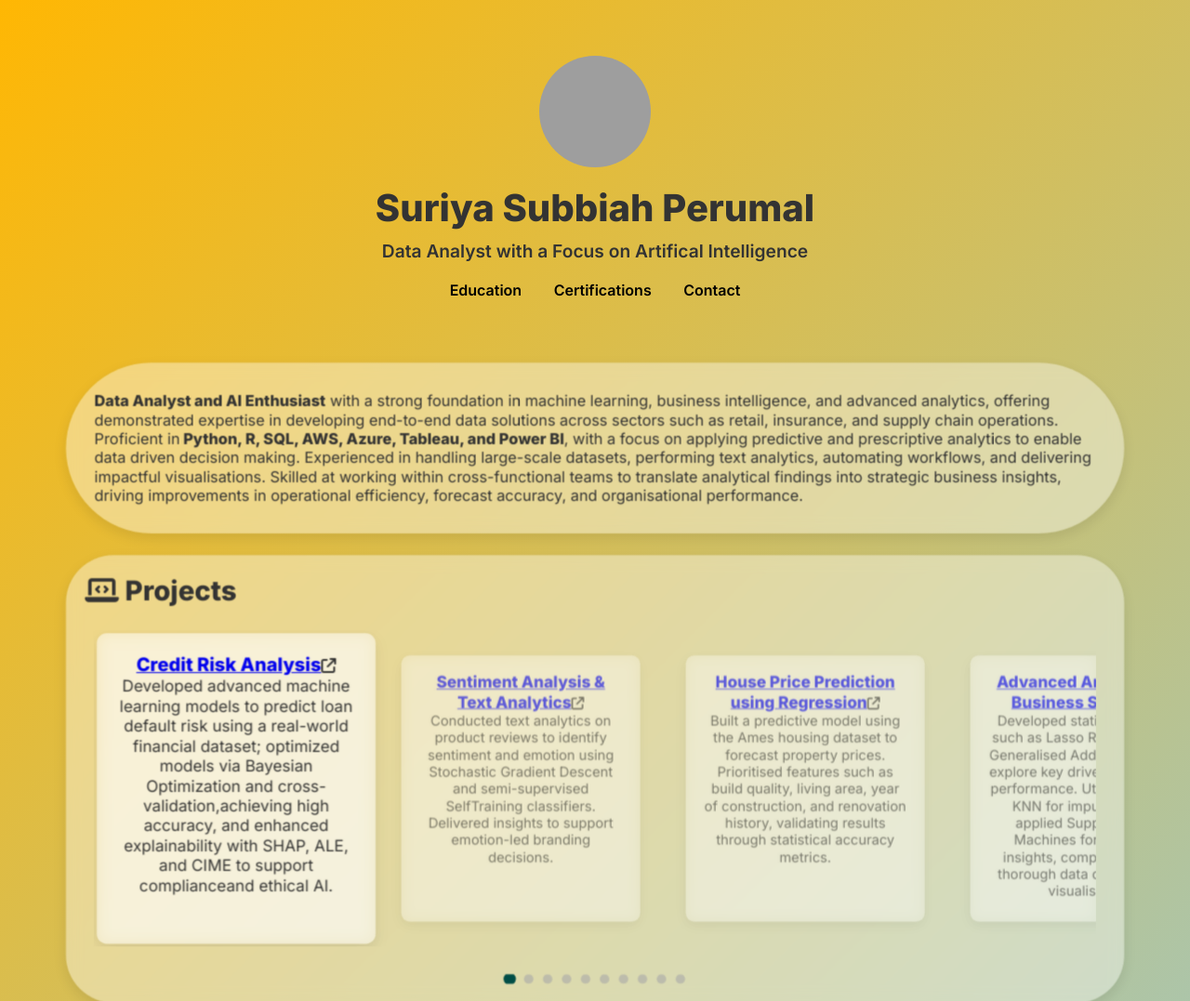
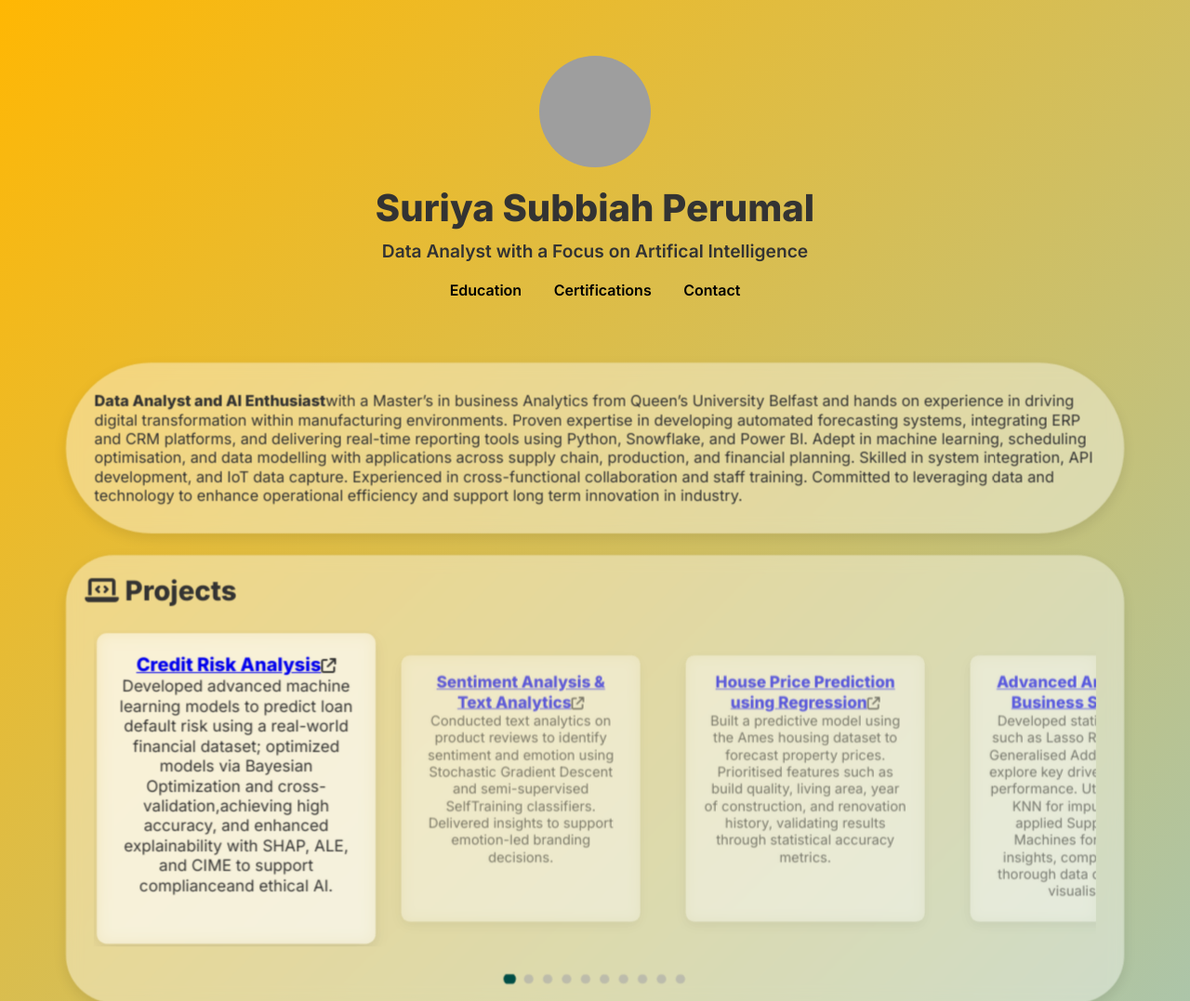
Before and after one commit to Suriyasps/Portfolio, a plain HTML site: page index.html in a window 1280 px wide. Shown: the top 1077 px of the page at 93% size. Drawn offline with Linux system fonts and the light colour scheme; grey boxes are pictures that could not be loaded.

Commit message:
Update index.html

```diff
--- a/index.html
+++ b/index.html
@@ -212,7 +212,13 @@
 
   <section id="about" class="active"  style="max-width: 1500px; margin: 30px auto; background: rgba(255, 255, 255, 0.4); backdrop-filter: blur(8px); border-radius: 750px; padding: 30px;justify-content: center;">
     <div style="text-align: left; max-width: 1500px; margin: 0 auto;"></div>
-    <p><strong>Data Analyst and AI Enthusiast</strong> with a strong foundation in machine learning, business intelligence, and advanced analytics, offering demonstrated expertise in developing end-to-end data solutions across sectors such as retail, insurance, and supply chain operations. Proficient in<strong> Python, R, SQL, AWS, Azure, Tableau, and Power BI</strong>, with a focus on applying predictive and prescriptive analytics to enable data driven decision making. Experienced in handling large-scale datasets, performing text analytics, automating workflows, and delivering impactful visualisations. Skilled at working within cross-functional teams to translate analytical findings into strategic business insights, driving improvements in operational efficiency, forecast accuracy, and organisational performance.</p>
+    <p><strong>Data Analyst and AI Enthusiast</strong>with a Master’s in business Analytics from Queen’s University Belfast and hands on experience in driving
+digital transformation within manufacturing environments. Proven expertise in developing automated forecasting systems,
+integrating ERP and CRM platforms, and delivering real-time reporting tools using Python, Snowflake, and Power BI. Adept
+in machine learning, scheduling optimisation, and data modelling with applications across supply chain, production, and
+financial planning. Skilled in system integration, API development, and IoT data capture. Experienced in cross-functional
+collaboration and staff training. Committed to leveraging data and technology to enhance operational efficiency and
+support long term innovation in industry.</p>
 </div>
 </section>
 
```
